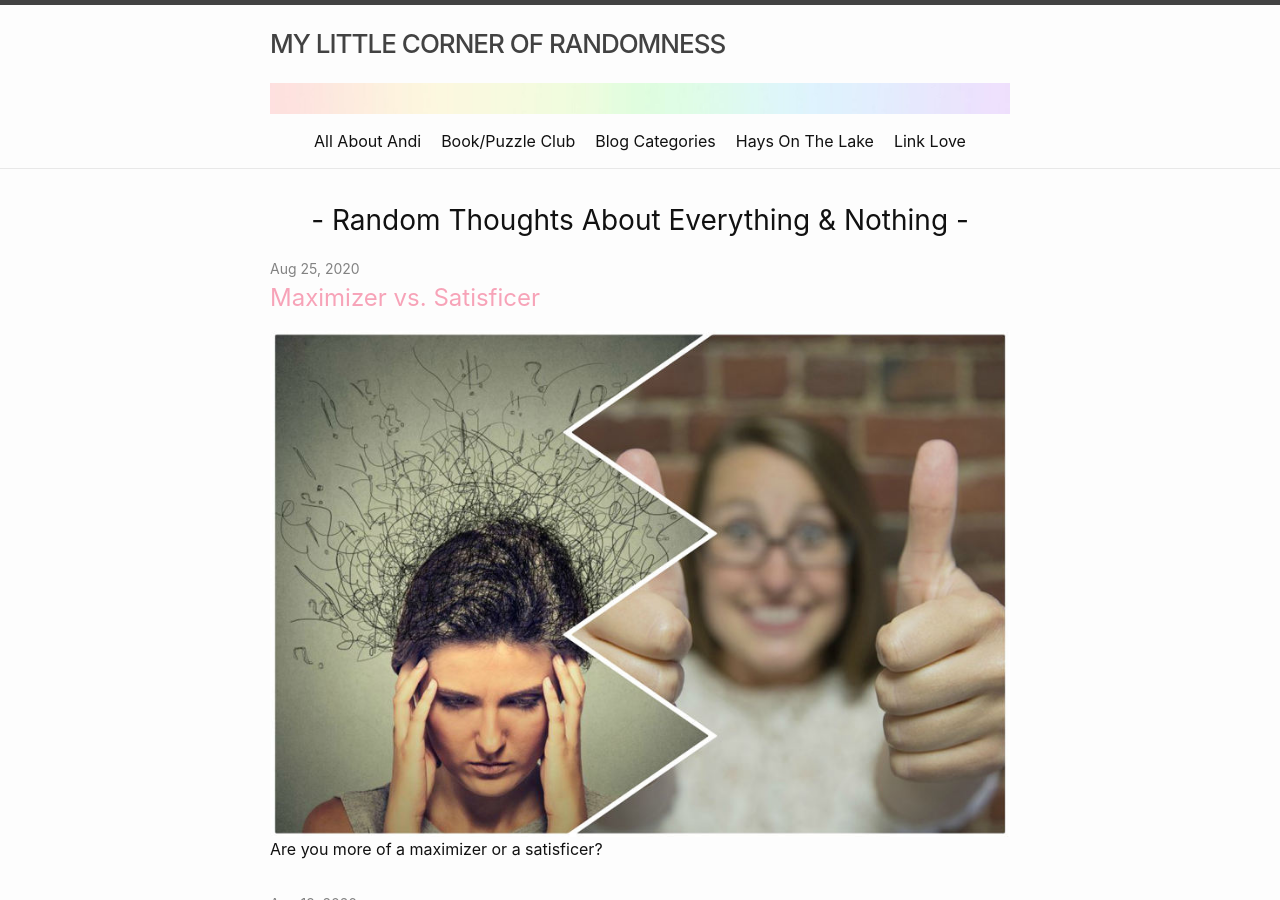
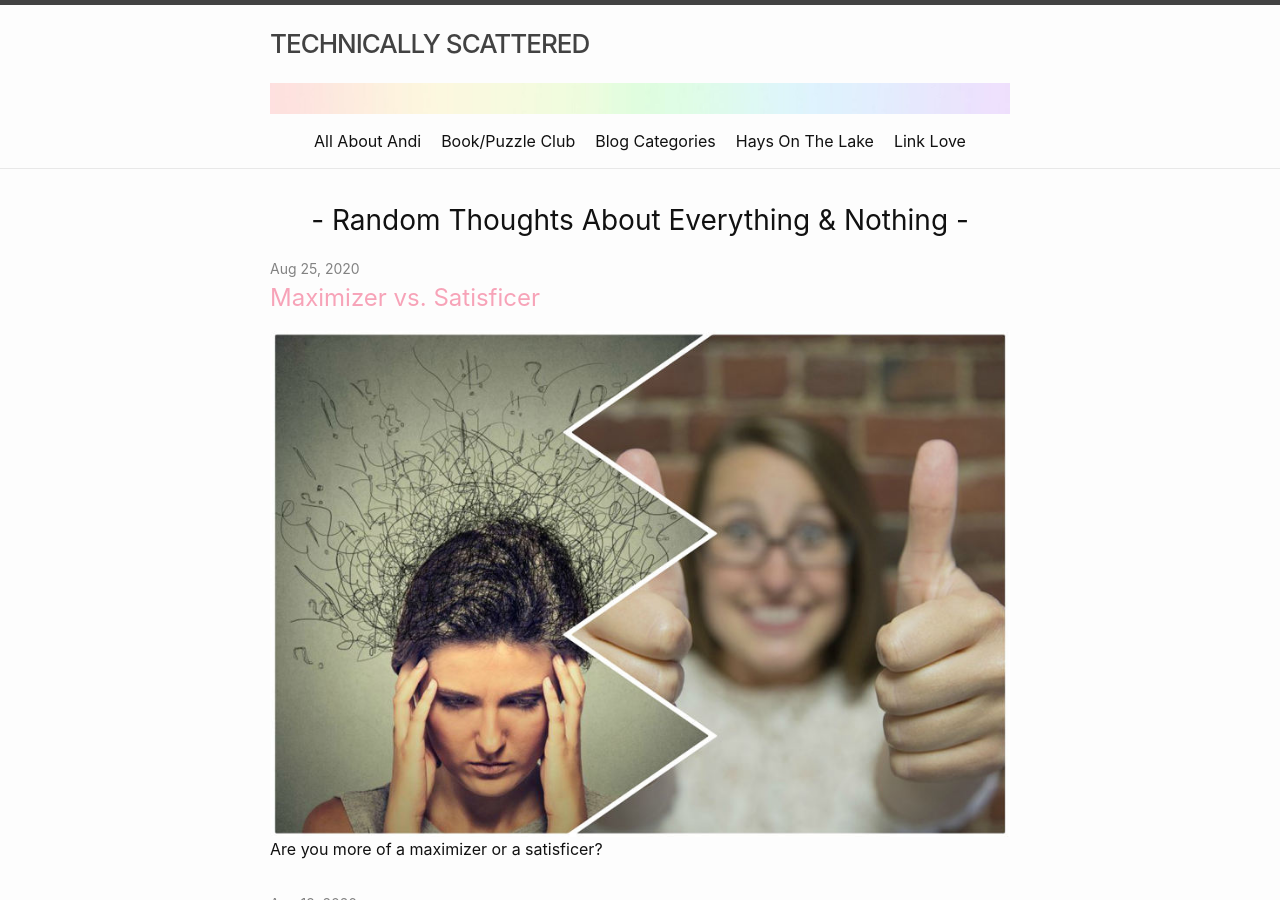
Before and after one commit to minihays/minihays.github.io, a Jekyll site: the page built from index.markdown, in a window 1280 px wide and 900 px high. Built offline with Jekyll 4.4.1, drawn with Linux system fonts in a browser that asks for light colours; some of the changed text lies outside the part shown.

Commit message:
title change

```diff
--- a/_config.yml
+++ b/_config.yml
@@ -18,7 +18,7 @@
 # You can create any custom variable you would like, and they will be accessible
 # in the templates via {{ site.myvariable }}.
 
-title: MY LITTLE CORNER OF RANDOMNESS
+title: TECHNICALLY SCATTERED
 email: blog@andihays.net
 copyright: ©Andi Hays 2020
 description: >- # this means to ignore newlines until "baseurl:"
```
